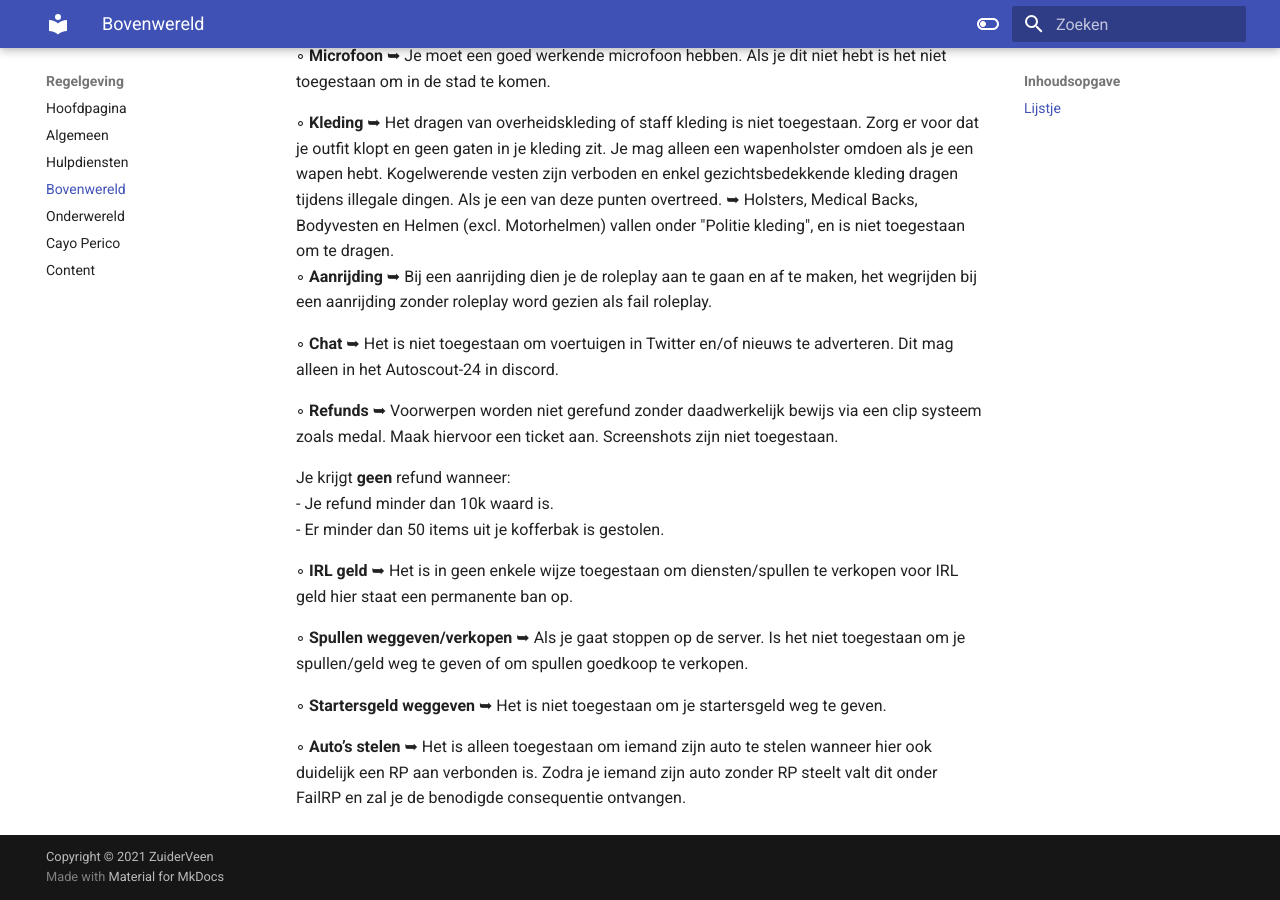
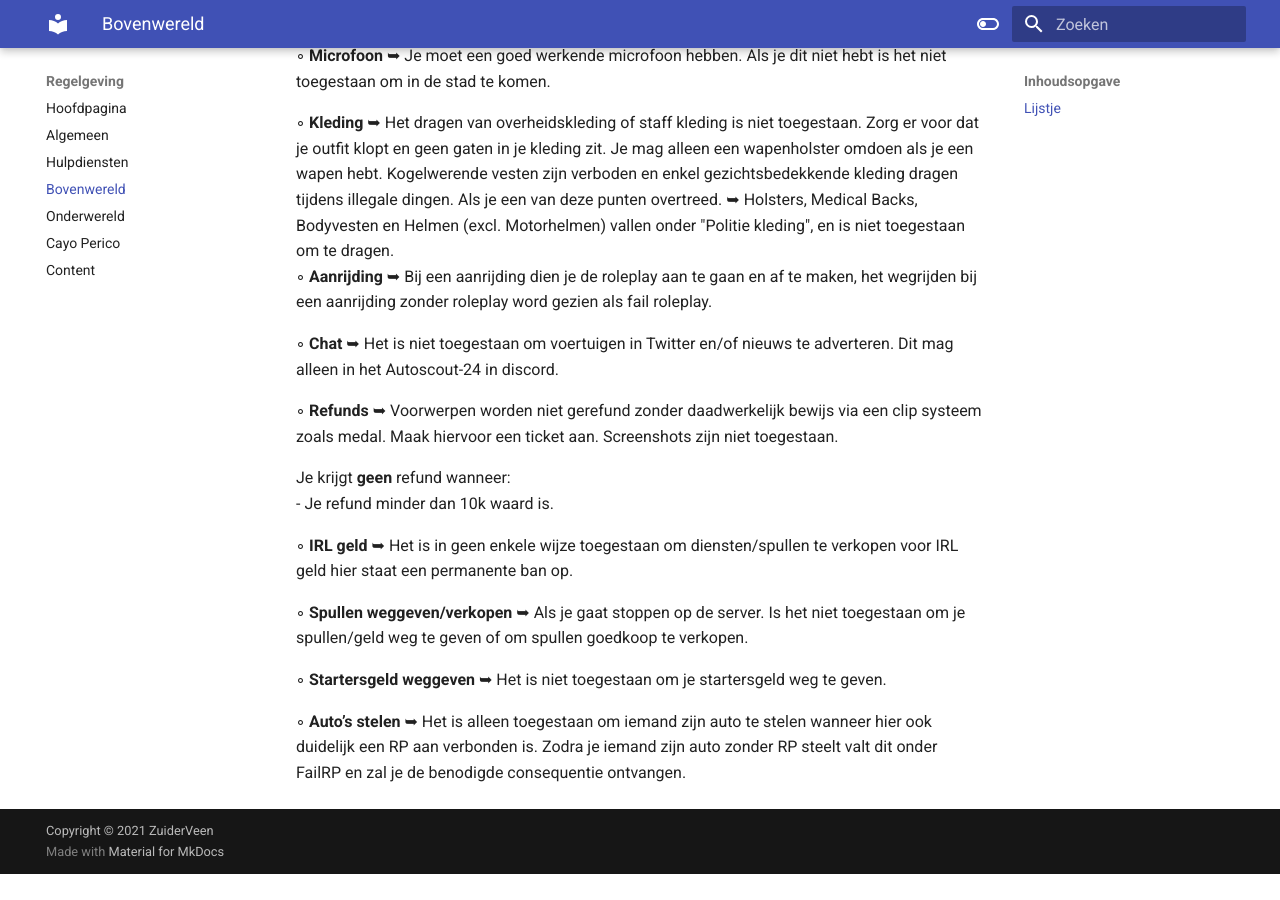
Before and after one commit to CappaWappa/Regels, an MkDocs documentation site: the page built from docs/bovenwereld.md, in a window 1280 px wide and 900 px high, scrolled down 1992 px. Built offline with MkDocs 1.6.1 and Material for MkDocs 9.7.7, drawn with Linux system fonts in a browser that asks for light colours; comment, search, counter and statistics services are not loaded; after the commit the page ends 2866 px from its top, so only the background shows below that.

Commit message:
Update bovenwereld.md

```diff
--- a/docs/bovenwereld.md
+++ b/docs/bovenwereld.md
@@ -63,7 +63,6 @@ Zodra jij gebruik hebt gemaakt van een item of wapen, moet er ook minimaal 10 mi
 
 Je krijgt <b>geen</b> refund wanneer:<br>
 - Je refund minder dan 10k waard is.<br>
-- Er minder dan 50 items uit je kofferbak is gestolen.<br>
 
 ◦ <b>IRL geld</b> ➥ Het is in geen enkele wijze toegestaan om diensten/spullen te verkopen voor IRL geld hier staat een permanente ban op.
 
```
